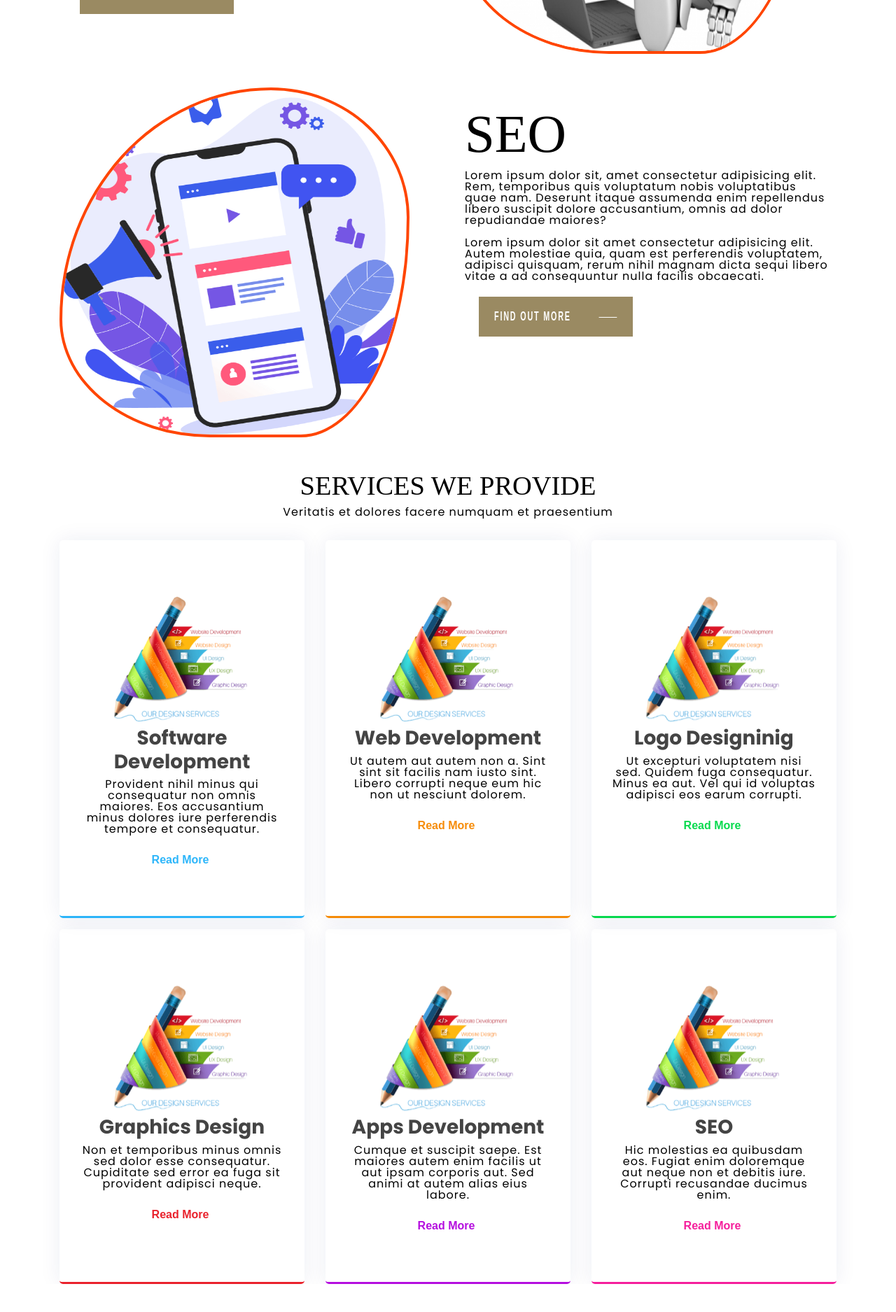
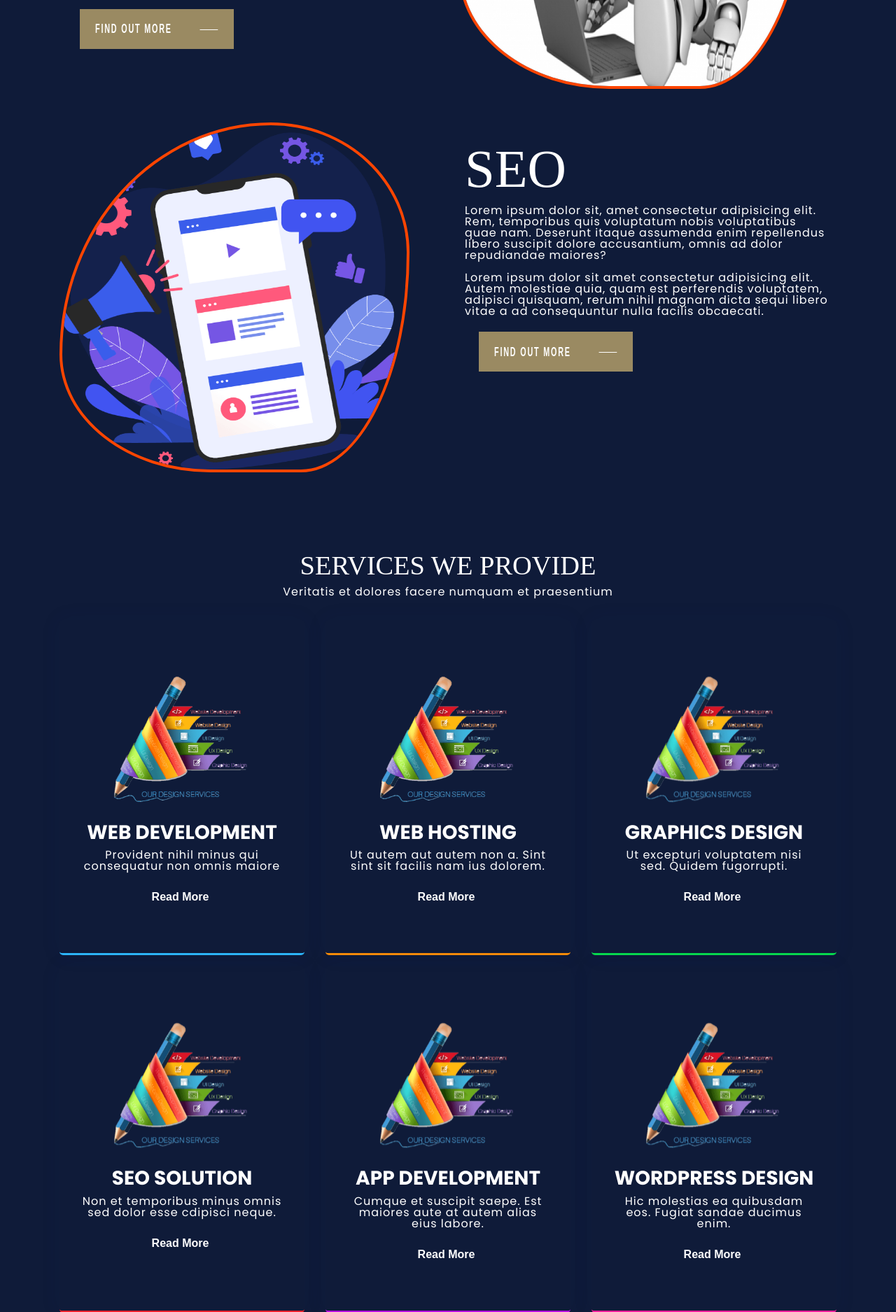
Before and after one commit to Sayem475TechMelba/Techmelba-Website, a Django app: page / in a window 1280 px wide. Shown: the part 3152-5027 px from the top of the page at 70% size. Run offline with Django 3.2, Linux system fonts and the light colour scheme; some libraries are stand-ins or nearby versions.

Commit message:
new design of homepage

```diff
--- a/templates/Home/home.html
+++ b/templates/Home/home.html
@@ -6,19 +6,24 @@
 {% block css %}
 <style>
 
+
 </style>
 {% endblock css %}
 
 {% block body %}
 
-  <!-- ======= Hero Section ======= -->
+  <!-- HOME BANNER SECTION  -->
   <section id="hero" class="d-flex align-items-center">
     <div class="wave"></div>
     <div  class="container-fluid" data-aos="fade-up">
       <div id="particles-js">
       <div  class="row justify-content-center">
         <div class="col-xl-5 col-lg-6 pt-3 pt-lg-0 order-2 order-lg-1 d-flex flex-column justify-content-center">
-          <h1>Bettter Digital Experience With TechMelba</h1>
+          <h1>
+            <a href="" class="typewrite" data-period="2000" data-type='[ "Hi, WELCOME TO TECHMELBA", "We Build Websites.", "We Design Logo.", "We Build Mobile APP." ]'>
+              <span class="wrap"></span>
+            </a>
+          </h1>
           <h2>We are team of talented designers making websites with Html, CSS, JavaScript</h2>
           <!-- <div><a href="#about" class="btn-get-started scrollto">Get Started</a></div> -->
         </div>
@@ -30,9 +35,10 @@
     </div>
   </div>
   </section>
-  <!-- End Hero -->
+  <!-- HOME BANNER SECTION  -->
 
-  <!-- ======= Hero Section ======= -->
+
+  <!-- OVERVIEW OF OUR SERVICES  -->
   <div class="header">
     <div id="services" class="d-flex align-items-center mb-5">
       <div class="container position-relative" data-aos="fade-up" data-aos-delay="100">
@@ -40,55 +46,43 @@
           <div class="col-md-6 col-lg-3 d-flex bg align-items-stretch mb-5 mb-lg-0" data-aos="zoom-in" data-aos-delay="200">
             <div class="icon-box">
               <div class="icon">
-                <a href="#" class="logo mr-auto"><img src="{% static 'img/icons/design-graphics.png' %}" alt="" class="img-fluid animated "></a>
+                <a href="#" class="logo mr-auto "><img src="{% static 'img/icons/design-graphics.png' %}" alt="" class="img-fluid animated "></a>
               </div>
-              <h4 class="title "><a href="">Graphics Design</a></h4>
-              <p class="description">Voluptatum deleniti atque corrupti quos dolor...</p>
+              <h4 class="title text-uppercase "><a href="">Graphics Design</a></h4>
             </div>
           </div>
-
-
-
           <div class="col-md-6 col-lg-3 d-flex align-items-stretch mb-5 mb-lg-0" data-aos="zoom-in" data-aos-delay="300">
             <div class="icon-box">
               <div class="icon">
                 <a href="#" class="logo mr-auto"><img src="{% static 'img/icons/icon4.png' %}" alt="" class="img-fluid animated"></a>
               </div>
-              <h4 class="title"><a href="">Web Development</a></h4>
-              <p class="description">Duis aute irure dolor in reprehenderit in...</p>
+              <h4 class="title text-uppercase"><a href="">Web Development</a></h4>
             </div>
           </div>
-
           <div class="col-md-6 col-lg-3 d-flex align-items-stretch mb-5 mb-lg-0" data-aos="zoom-in" data-aos-delay="400">
             <div class="icon-box">
               <div class="icon">
                 <a href="#" class="logo mr-auto"><img src="{% static 'img/icons/unnamed.png' %}" alt="" class="img-fluid animated"></a>
               </div>
-              <h4 class="title"><a href="">Web Hosting</a></h4>
-              <p class="description">Excepteur sint occaecat cupidatat non proident...</p>
+              <h4 class="title text-uppercase"><a href="">Web Hosting</a></h4>
             </div>
           </div>
-
           <div class="col-md-6 col-lg-3 d-flex align-items-stretch mb-5 mb-lg-0" data-aos="zoom-in" data-aos-delay="500">
             <div class="icon-box">
               <div class="icon">
                 <a href="#" class="logo mr-auto"><img src="{% static 'img/icons/icon4.png' %}" alt="" class="img-fluid animated"></a>
               </div>
-              <h4 class="title"><a href="">SEO</a></h4>
-              <p class="description">At vero eos et accusamus et iusto odio... </p>
-            </div>
-          </div>
-
+              <h4 class="title text-uppercase"><a href="">SEO</a></h4>
             </div>
           </div>
         </div>
       </div>
-  <!-- End Hero -->
+    </div>
+  </div>
+  <!-- OVERVIEW OF OUR SERVICES  -->
 
-  <!-- <div id="parallax">
-    <h1 class="text">Parallax</h1>
-  </div> -->
 
+  <!-- ABOUT COMPANY  -->
   <div id="about" class="paddsection">
       <div class="container">
       <div class="row justify-content-between">
@@ -113,13 +107,13 @@
       </div>
     </div>
   </div>
+  <!-- ABOUT COMPANY  -->
 
-      <!-- ======= Counts Section ======= -->
+
+  <!-- COUNTER SECTION PROJECTS, COUNTRIES, CLIENTS, TEAM MEMBERS  -->
   <section id="counter" class="counter">
         <div class="container" data-aos="fade-up">
-
           <div class="row gy-4">
-
             <div class="col-lg-3 col-md-6">
               <div class="count-box">
                 <i class="icofont-slightly-smile animated" style="color:gold;"></i>
@@ -129,7 +123,6 @@
                 </div>
               </div>
             </div>
-
             <div class="col-lg-3 col-md-6">
               <div class="count-box">
                 <i class="icofont-handshake-deal animated" style="color: #c72d06;"></i>
@@ -139,7 +132,6 @@
                 </div>
               </div>
             </div>
-
             <div class="col-lg-3 col-md-6">
               <div class="count-box">
                 <i class="icofont-network-tower animated" style="color: #15be56;"></i>
@@ -149,7 +141,6 @@
                 </div>
               </div>
             </div>
-
             <div class="col-lg-3 col-md-6">
               <div class="count-box">
                 <i class="icofont-users-alt-5 animated" style="color: #9a09ee;"></i>
@@ -162,9 +153,11 @@
           </div>
         </div>
   </section>
-      <!-- End Counts Section -->
+  <!-- COUNTER SECTION PROJECTS, COUNTRIES, CLIENTS, TEAM MEMBERS  -->
 
-      <section class="development ">
+
+  <!-- DETAILS SECTION OF OUR WEB DEVELOPMENT, DESIGN, SEO SECTION  -->
+  <section class="development mt-10 ">
         <div class="container mt-5">
           <div class="row" >
             <div class="col-lg-6 d-flex " data-aos="zoom-out" data-aos-delay="200">
@@ -183,7 +176,6 @@
           </div>
         </div>
   </section>
-
   <section class="graphics">
         <div class="container mt-5">
           <div class="row" >
@@ -204,7 +196,6 @@
           </div>
         </div>
   </section>
-
   <section class="seo">
         <div class="container mt-5">
           <div class="row" >
@@ -224,108 +215,97 @@
           </div>
         </div>
   </section>
+  <!-- DETAILS SECTION OF OUR WEB DEVELOPMENT, DESIGN, SEO SECTION  -->
 
 
-    <!-- ======= Services Section ======= -->
-    <section id="services" class="services mt-5 ">
-
+  <!-- OUR ALL SERVICES SECTION THAT WE PROVIDE  -->
+  <section id="services" class="services mt-10">
       <div class="container" data-aos="fade-up">
-
         <header class="section-header text-center">
           <h2>Services we provide</h2>
           <p>Veritatis et dolores facere numquam et praesentium</p>
         </header>
-
         <div class="row gy-4">
-
           <div class="col-lg-4 col-md-6 mt-3" data-aos="fade-up" data-aos-delay="200">
             <div class="service-box blue">
               <a href="#" class="logo mr-auto"><img src="{% static 'img/icons/icon1.png' %}" alt="" class="img-fluid animated "></a>
-              <h3>Software Development</h3>
-              <p>Provident nihil minus qui consequatur non omnis maiores. Eos accusantium minus dolores iure perferendis tempore et consequatur.</p>
+              <h3>WEB DEVELOPMENT</h3>
+              <p>Provident nihil minus qui consequatur non omnis maiore</p>
               <a href="#" class="read-more"><span>Read More</span> <i class="bi bi-arrow-right"></i></a>
             </div>
           </div>
-
           <div class="col-lg-4 col-md-6 mt-3" data-aos="fade-up" data-aos-delay="300">
             <div class="service-box orange">
               <a href="#" class="logo mr-auto"><img src="{% static 'img/icons/icon1.png' %}" alt="" class="img-fluid animated "></a>
-
-
-              <h3>Web Development</h3>
-              <p>Ut autem aut autem non a. Sint sint sit facilis nam iusto sint. Libero corrupti neque eum hic non ut nesciunt dolorem.</p>
+              <h3>WEB HOSTING</h3>
+              <p>Ut autem aut autem non a. Sint sint sit facilis nam ius dolorem.</p>
               <a href="#" class="read-more"><span>Read More</span> <i class="bi bi-arrow-right"></i></a>
             </div>
           </div>
-
           <div class="col-lg-4 col-md-6 mt-3" data-aos="fade-up" data-aos-delay="400">
             <div class="service-box green">
               <a href="#" class="logo mr-auto"><img src="{% static 'img/icons/icon1.png' %}" alt="" class="img-fluid animated "></a>
-
-              <h3>Logo Designinig</h3>
-              <p>Ut excepturi voluptatem nisi sed. Quidem fuga consequatur. Minus ea aut. Vel qui id voluptas adipisci eos earum corrupti.</p>
+              <h3>GRAPHICS DESIGN</h3>
+              <p>Ut excepturi voluptatem nisi sed. Quidem fugorrupti.</p>
               <a href="#" class="read-more"><span>Read More</span> <i class="bi bi-arrow-right"></i></a>
             </div>
           </div>
-
           <div class="col-lg-4 col-md-6 mt-3" data-aos="fade-up" data-aos-delay="500">
             <div class="service-box red">
               <a href="#" class="logo mr-auto"><img src="{% static 'img/icons/icon1.png' %}" alt="" class="img-fluid animated "></a>
-
-              <h3>Graphics Design</h3>
-              <p>Non et temporibus minus omnis sed dolor esse consequatur. Cupiditate sed error ea fuga sit provident adipisci neque.</p>
+              <h3>SEO SOLUTION</h3>
+              <p>Non et temporibus minus omnis sed dolor esse cdipisci neque.</p>
               <a href="#" class="read-more"><span>Read More</span> <i class="bi bi-arrow-right"></i></a>
             </div>
           </div>
-
           <div class="col-lg-4 col-md-6 mt-3" data-aos="fade-up" data-aos-delay="600">
             <div class="service-box purple">
               <a href="#" class="logo mr-auto"><img src="{% static 'img/icons/icon1.png' %}" alt="" class="img-fluid animated "></a>
-
-              <h3>Apps Development</h3>
-              <p>Cumque et suscipit saepe. Est maiores autem enim facilis ut aut ipsam corporis aut. Sed animi at autem alias eius labore.</p>
+              <h3>APP DEVELOPMENT</h3>
+              <p>Cumque et suscipit saepe. Est maiores aute at autem alias eius labore.</p>
               <a href="#" class="read-more"><span>Read More</span> <i class="bi bi-arrow-right"></i></a>
             </div>
           </div>
-
           <div class="col-lg-4 col-md-6 mt-3" data-aos="fade-up" data-aos-delay="700">
             <div class="service-box pink">
               <a href="#" class="logo mr-auto"><img src="{% static 'img/icons/icon1.png' %}" alt="" class="img-fluid animated "></a>
-
-              <h3>SEO</h3>
-              <p>Hic molestias ea quibusdam eos. Fugiat enim doloremque aut neque non et debitis iure. Corrupti recusandae ducimus enim.</p>
+              <h3>WORDPRESS DESIGN</h3>
+              <p>Hic molestias ea quibusdam eos. Fugiat sandae ducimus enim.</p>
               <a href="#" class="read-more"><span>Read More</span> <i class="bi bi-arrow-right"></i></a>
             </div>
           </div>
+        </div>
+      </div>
+  </section>
+  <!-- OUR ALL SERVICES SECTION THAT WE PROVIDE  -->
 
-        </div>
 
-      </div>
-
-    </section>
-    <!-- End Services Section -->
- <!-- ======= project Section ======= -->
- <main id="main">
+  <!-- OUR ALL PROJECTS SECTION  -->
+  <main id="main" calss="mt-10">
   <section id="about" class="about mt-5">
-
     <div class="container" data-aos="fade-up">
       <div class="row gx-0">
         <div class="col-lg-6 d-flex align-items-center" data-aos="zoom-out" data-aos-delay="200">
           <div class="owl-carousel owl-theme">
             <div class="item">
               <img src="{% static 'img/about.jpg' %}" class="img-fluid " alt="">
+              <h3 class="mt-3 text-center">Ecommerce Site</h3>
             </div>
             <div class="item">
               <img src="{% static 'img/about.jpg' %}" class="img-fluid " alt="">
+              <h3 class="mt-3 text-center">Financial Website</h3>
             </div>
             <div class="item">
               <img src="{% static 'img/about.jpg' %}" class="img-fluid " alt="">
+              <h3 class="mt-3 text-center">Charity Website</h3>
             </div>
             <div class="item">
               <img src="{% static 'img/about.jpg' %}" class="img-fluid " alt="">
+              <h3 class="mt-3 text-center">Logo Design</h3>
             </div>
             <div class="item">
               <img src="{% static 'img/about.jpg' %}" class="img-fluid " alt="">
+              <h3 class="mt-3 text-center">Ecommerce Site</h3>
             </div>
           </div>
         </div>
@@ -347,16 +327,15 @@
             </div>
           </div>
         </div>
-
       </div>
     </div>
   </section>
-  <!-- End About Section -->
   </main>
+  <!-- OUR ALL PROJECTS SECTION  -->
 
 
-<!-- why choose us section  -->
-<section id="choose" class="choose">
+  <!-- WHY CHOOSE US SECTION  -->
+  <section id="choose" class="choose ">
     <div class="container">
       <div class="container">
         <div class="text-center" data-aos="zoom-in">
@@ -369,18 +348,16 @@
       </div>
     </div>
   </section>
-<!-- why choose us section  -->
-  <!-- ======= Testimonials Section ======= -->
-  <section id="testimonials" class="testimonials  mt-5">
+  <!-- WHY CHOOSE US SECTION  -->
+
+  <!-- SUCCESSTOY OR TESTIMONIAL SECTION  -->
+  <section id="testimonials" class="testimonials  mt-10">
     <div class="container" data-aos="fade-up">
-
       <div class="section-title">
         <h2>SUCCESS STORY</h2>
         <p>Magnam dolores commodi suscipit. Necessitatibus eius cons quas.</p>
       </div>
-
       <div class="owl-carousel testimonials-carousel">
-
         <div class="testimonial-item">
           <p>
             <i class="bx bxs-quote-alt-left quote-icon-left"></i>
@@ -391,7 +368,6 @@
           <h3>Saul Goodman</h3>
           <h4>Ceo &amp; Founder</h4>
         </div>
-
         <div class="testimonial-item">
           <p>
             <i class="bx bxs-quote-alt-left quote-icon-left"></i>
@@ -402,7 +378,6 @@
           <h3>Sara Wilsson</h3>
           <h4>Designer</h4>
         </div>
-
         <div class="testimonial-item">
           <p>
             <i class="bx bxs-quote-alt-left quote-icon-left"></i>
@@ -413,7 +388,6 @@
           <h3>Jena Karlis</h3>
           <h4>Store Owner</h4>
         </div>
-
         <div class="testimonial-item">
           <p>
             <i class="bx bxs-quote-alt-left quote-icon-left"></i>
@@ -424,7 +398,6 @@
           <h3>Matt Brandon</h3>
           <h4>Freelancer</h4>
         </div>
-
         <div class="testimonial-item">
           <p>
             <i class="bx bxs-quote-alt-left quote-icon-left"></i>
@@ -435,24 +408,19 @@
           <h3>John Larson</h3>
           <h4>Entrepreneur</h4>
         </div>
-
       </div>
-
     </div>
   </section>
-  <!-- End Testimonials Section -->
+  <!-- SUCCESSTOY OR TESTIMONIAL SECTION  -->
 
 
-  <!-- Our clients section  -->
-    <!-- ======= Supporters Section ======= -->
-    <section id="supporters" class="section-with-bg">
-
+  <!-- OUR CLIENTS SECTION      -->
+  <section id="supporters" class="section-with-bg mt-10">
       <div class="container" data-aos="fade-up">
         <div class="section-header text-center">
-          <h2>Our Clients</h2>
+          <h2  >Our Clients</h2>
         </div>
-
-        <div class="row no-gutters supporters-wrap clearfix" data-aos="zoom-in" data-aos-delay="100">
+        <div class="row no-gutters supporters-wrap clearfix mt-5" data-aos="zoom-in" data-aos-delay="100">
 
           <div class="col-lg-3 col-md-4 col-xs-6">
             <div class="supporter-logo">
@@ -506,10 +474,12 @@
 
       </div>
 
-    </section><!-- End Sponsors Section -->
-  <!-- Our clients section  -->
+  </section>
+  <!-- OUR CLIENTS SECTION      -->
 
-<div class="mt-5" style="background-color:#DF9926; color:white;">
+
+  <!-- WELCOME SECTION  -->
+  <!-- <div class="mt-10" style="background-color:#DF9926; color:white;">
     <div class="row">
       <div class="col-lg-6 p-5 mt-5">
         <div class="ml-5">
@@ -529,12 +499,13 @@
         <img src="{% static 'img/what.png' %}"  class=" img-fluid animated justify-content-center align-items-center text-center" alt="">
       </div>
     </div>
-</div>
+  </div> -->
+  <!-- WELCOME SECTION  -->
+
 
 
 {% endblock body %}
 
 {% block script %}
-<script>
-</script>
+
 {% endblock script %}
--- a/templates/Index/navigation.html
+++ b/templates/Index/navigation.html
@@ -1,7 +1,10 @@
  {% load static %}
  <style>
 
-
+  .mobile-nav-toggle i {
+    margin: 18px 18px 0 0;
+    color: var(--yellow);
+}
   .nav-effect::after{
     content: "";
     background: white;
@@ -17,18 +20,7 @@
   .nav-effect:hover::after{
     height: calc(100% + 8px)
   }
-/*  .progress-container {
-    width: 100%;
-    height: 8px;
-    background: rgba(86, 58, 250, 0.9) , rgba(116, 15, 214, 0.9);
-  }
 
-  .progress-bar {
-    height: 8px;
-    border-radius: 30px;
-    background: linear-gradient(to right, #000099 0%, #ffff00 100%);
-    width: 0%;
-  }*/
  </style>
 
 
--- a/templates/index.html
+++ b/templates/index.html
@@ -27,9 +27,17 @@
   <link href="{% static 'vendor/glightbox/css/glightbox.min.css' %}" rel="stylesheet">
 
   <style>
+    * {
+      color:#fff;
+      text-decoration: none;
+    }
     body {
       font-family: "Graphik SemiBold","Arial",Sans-Serif !important;
-      color: black;
+      color: #fff;
+      background:#0f1b39;
+    }
+    .mt-10{
+      margin-top:7rem;
     }
 
     #header .logo img {
@@ -670,7 +742,8 @@
 }
 
 .services .service-box h3 {
-  color: #444444;
+  margin-top: 20px;
+  color: #fff;
   font-weight: 700;
 }
 
@@ -1146,6 +1217,64 @@
      //});
     </script>
 
+    <script>
+      var TxtType = function(el, toRotate, period) {
+        this.toRotate = toRotate;
+        this.el = el;
+        this.loopNum = 0;
+        this.period = parseInt(period, 10) || 2000;
+        this.txt = '';
+        this.tick();
+        this.isDeleting = false;
+    };
+
+    TxtType.prototype.tick = function() {
+        var i = this.loopNum % this.toRotate.length;
+        var fullTxt = this.toRotate[i];
+
+        if (this.isDeleting) {
+        this.txt = fullTxt.substring(0, this.txt.length - 1);
+        } else {
+        this.txt = fullTxt.substring(0, this.txt.length + 1);
+        }
+
+        this.el.innerHTML = '<span class="wrap">'+this.txt+'</span>';
+
+        var that = this;
+        var delta = 200 - Math.random() * 100;
+
+        if (this.isDeleting) { delta /= 2; }
+
+        if (!this.isDeleting && this.txt === fullTxt) {
+        delta = this.period;
+        this.isDeleting = true;
+        } else if (this.isDeleting && this.txt === '') {
+        this.isDeleting = false;
+        this.loopNum++;
+        delta = 500;
+        }
+
+        setTimeout(function() {
+        that.tick();
+        }, delta);
+    };
+
+    window.onload = function() {
+        var elements = document.getElementsByClassName('typewrite');
+        for (var i=0; i<elements.length; i++) {
+            var toRotate = elements[i].getAttribute('data-type');
+            var period = elements[i].getAttribute('data-period');
+            if (toRotate) {
+              new TxtType(elements[i], JSON.parse(toRotate), period);
+            }
+        }
+        // INJECT CSS
+        var css = document.createElement("style");
+        css.type = "text/css";
+        css.innerHTML = ".typewrite > .wrap { border-right: 0.08em solid #fff}";
+        document.body.appendChild(css);
+    };
+    </script>
 
 
 
```
Also changed, not shown: other parts of templates/index.html (+122 -60 lines), templates/Home/about.html (+8 -8 lines), static/img/circle.png (renamed from static/img/Asset 2.png). Lines whose indentation alone changed are shown as unchanged.
